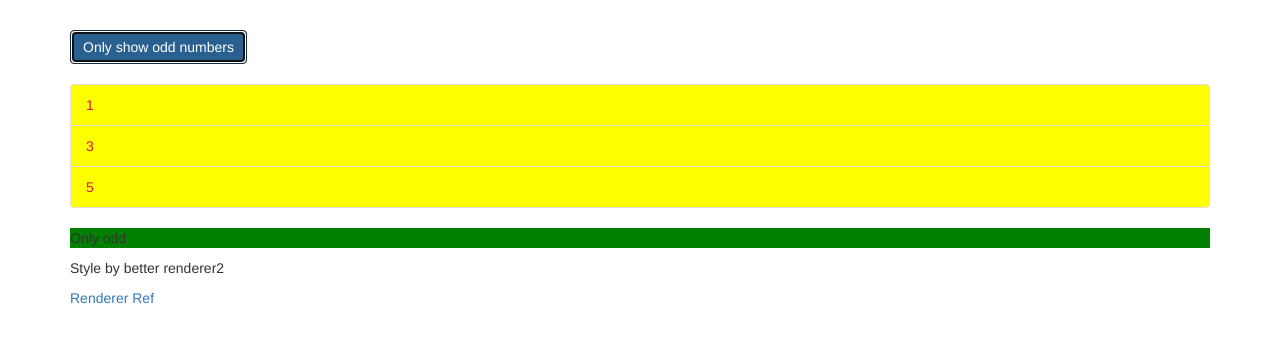
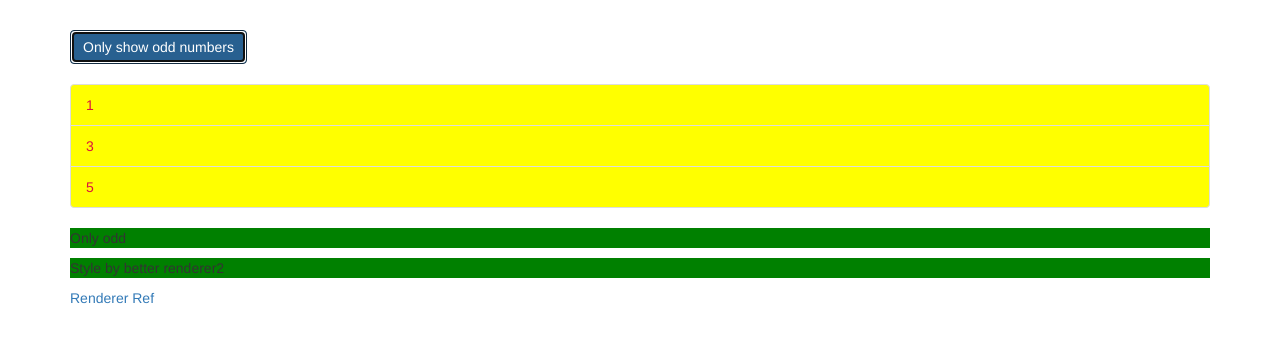
Before and after one commit to hardiknakrani25/Angular-directives-ng, an Angular app: page / in a window 1280 px wide. Both pictures are taken after a click on the button "Only show odd numbers". Shown: the top 342 px of the page. Built offline with nearby package versions, Linux system fonts and the light colour scheme.

Commit message:
Binding to Directive Properties

```diff
--- a/src/app/app.component.html
+++ b/src/app/app.component.html
@@ -29,7 +29,7 @@
       </ul>
       <ng-template [ngIf]="onlyOdd">
         <p appBasicHighlight>Only odd</p>
-        <p appBetterHighlight>Style by better renderer2</p>
+        <p appBetterHighlight="'red'" highlightColor="red" defaultColor="green">Style by better renderer2</p>
         <a href="https://angular.io/api/core/Renderer2">Renderer Ref</a>
       </ng-template>
     </div>
--- a/src/app/better-highlight/better-highlight.directive.ts
+++ b/src/app/better-highlight/better-highlight.directive.ts
@@ -1,24 +1,27 @@
-import {Directive, ElementRef, HostBinding, HostListener, OnInit, Renderer2} from '@angular/core';
+import {Directive, ElementRef, HostBinding, HostListener, Input, OnInit, Renderer2} from '@angular/core';
 
 @Directive({
   selector: '[appBetterHighlight]'
 })
 export class BetterHighlightDirective implements OnInit {
+  @Input() defaultColor = 'transparent';
+  @Input() highlightColor = 'blue';
 @HostBinding('style.backgroundColor') backgroundColor = 'transparent';
   constructor(private eleRef: ElementRef , private renderer: Renderer2) { }
 ngOnInit() {
+  this.backgroundColor = this.defaultColor;
 }
 
 @HostListener('mouseenter') mouseover(eventData: Event) {
   // this.renderer.setStyle(this.eleRef.nativeElement, 'background-color', 'blue');
-  this.backgroundColor = 'red';
+  this.backgroundColor = this.highlightColor;
 }
 
 @HostListener('mouseleave') mouseleave(eventData: Event) {
 
     // this.renderer.setStyle(this.eleRef.nativeElement, 'background-color', 'transparent');
 
-  this.backgroundColor = 'transparent';
+  this.backgroundColor = this.defaultColor;
   }
 
 }
```
